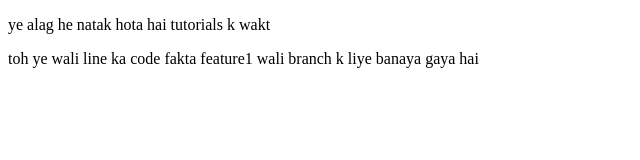
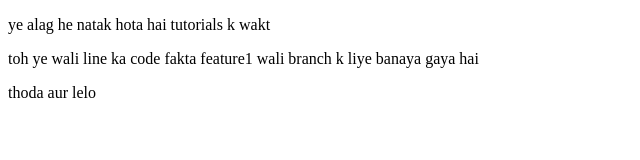
Before and after one commit to sachinchaturvedi18/LocalRepo, a plain HTML site: page index.html in a window 1280 px wide. Shown: the whole page, without its empty margins (0-640 px from the left). Drawn offline with Linux system fonts and the light colour scheme.

Commit message:
ho gaya ab mera

```diff
--- a/index.html
+++ b/index.html
@@ -8,5 +8,6 @@
 <body>
     <p>ye alag he natak hota hai tutorials k wakt</p>
     <p>toh ye wali line ka code fakta feature1 wali branch k liye banaya gaya hai </p>
+    <p>thoda aur lelo</p>
 </body>
 </html>
```
